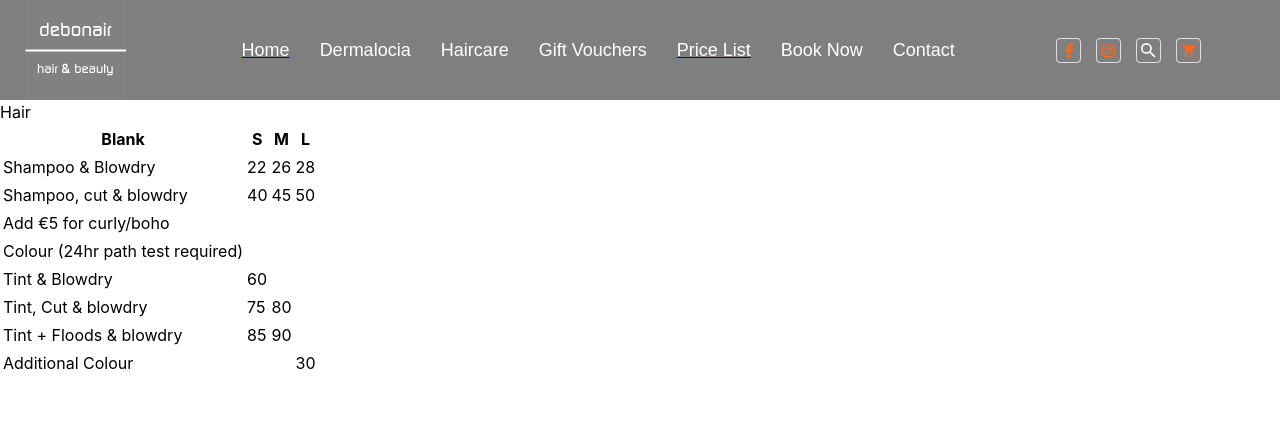
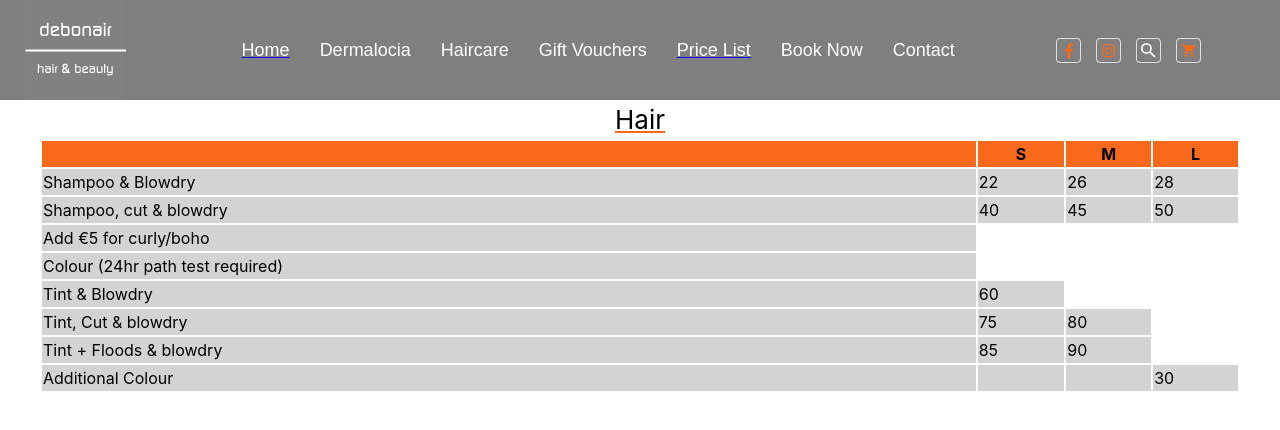
Before and after one commit to KevinG2001/hairSalonWebsite, a React (Vite) app: page /services-price in a window 1280 px wide. Shown: the top 430 px of the page. Built offline with nearby package versions, Linux system fonts and the light colour scheme.

Commit message:
Table setup need finishing

```diff
--- a/src/components/price/HairPrice.tsx
+++ b/src/components/price/HairPrice.tsx
@@ -6,47 +6,47 @@ function HairPrice() {
     <>
       <div className={priceStyling.Container}>
         <div className={priceStyling.Wrapper}>
-          Hair
+          <div className={priceStyling.Title}>Hair</div>
           <table>
-            <tr>
-              <th>Blank</th>
+            <tr className={priceStyling.HeadRow}>
+              <th></th>
               <th>S</th>
               <th>M</th>
               <th>L</th>
             </tr>
-            <tr>
+            <tr className={priceStyling.SubRow}>
               <td>Shampoo & Blowdry</td>
               <td>22</td>
               <td>26</td>
               <td>28</td>
             </tr>
-            <tr>
+            <tr className={priceStyling.SubRow}>
               <td>Shampoo, cut & blowdry</td>
               <td>40</td>
               <td>45</td>
               <td>50</td>
             </tr>
-            <tr>
+            <tr className={priceStyling.SubRow}>
               <td>Add €5 for curly/boho</td>
             </tr>
-            <tr>
+            <tr className={priceStyling.SubRow}>
               <td>Colour (24hr path test required)</td>
             </tr>
-            <tr>
+            <tr className={priceStyling.SubRow}>
               <td>Tint & Blowdry</td>
               <td>60</td>
             </tr>
-            <tr>
+            <tr className={priceStyling.SubRow}>
               <td>Tint, Cut & blowdry</td>
               <td>75</td>
               <td>80</td>
             </tr>
-            <tr>
+            <tr className={priceStyling.SubRow}>
               <td>Tint + Floods & blowdry</td>
               <td>85</td>
               <td>90</td>
             </tr>
-            <tr>
+            <tr className={priceStyling.SubRow}>
               <td>Additional Colour</td>
               <td></td>
               <td></td>
--- a/src/styling/priceStyling.module.scss
+++ b/src/styling/priceStyling.module.scss
@@ -0,0 +1,28 @@
+@import "./default.module.scss";
+
+.Container {
+  display: flex;
+  justify-content: center;
+  align-items: center;
+  width: 100%;
+}
+
+.Wrapper {
+}
+
+.Title {
+  text-align: center;
+  text-decoration: underline $orangehighlight-colour;
+  font-size: 26px;
+}
+table {
+  width: 1200px;
+}
+
+.HeadRow {
+  background-color: $orangehighlight-colour;
+}
+
+.SubRow {
+  background-color: lightgray;
+}
```
